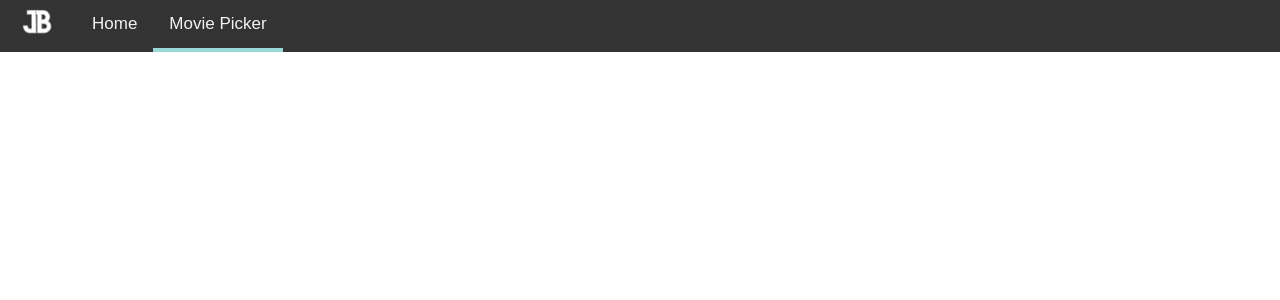
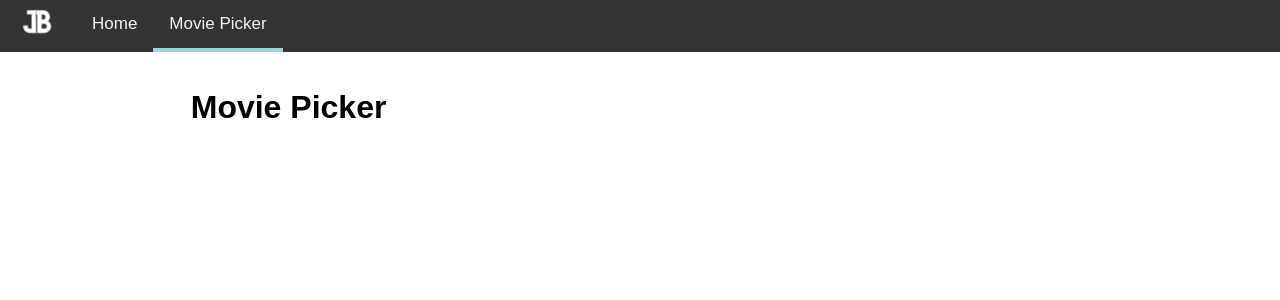
Before and after one commit to JBogart91/cheesesteak, a Nuxt app: page /movies in a window 1280 px wide. Before the commit this address had no page. Shown: the top 300 px of the page. Built offline with nearby package versions, Linux system fonts and the light colour scheme.

Commit message:
Add movies page

```diff
--- /dev/null
+++ b/src/pages/movies.vue
@@ -0,0 +1,3 @@
+<template>
+  <h1>Movie Picker</h1>
+</template>
```
